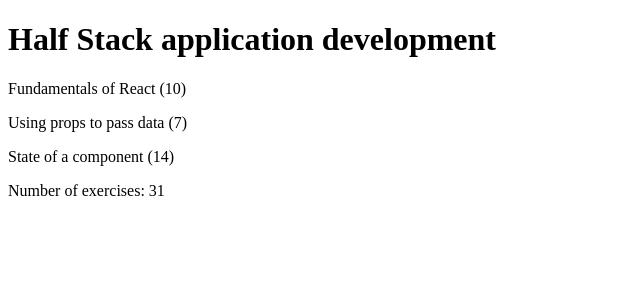
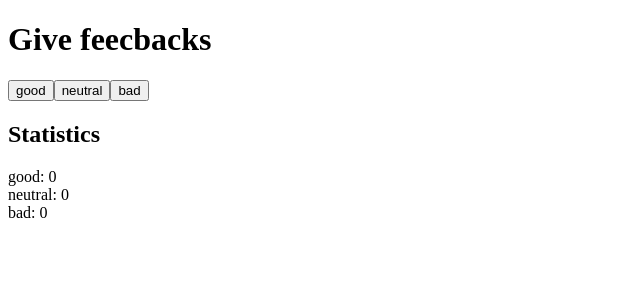
Before and after one commit to AlbertoSSC/FullStackOpen, a React (Vite) app in the folder part01/: page / in a window 1280 px wide. Shown: the top 300 px of the page, without its empty margins (0-640 px from the left). Built offline with nearby package versions, Linux system fonts and the light colour scheme.

Commit message:
part01: exercise 1.6, unicafe step1

```diff
--- a/part01/src/App.jsx
+++ b/part01/src/App.jsx
@@ -1,31 +1,26 @@
+import { useState } from "react";
+import { Total } from "./Components/Total";
 import { Header } from "./Components/Header";
-import { Content } from "./Components/Content";
-import { Total } from "./Components/Total";
+import { ButtonComp } from "./Components/Button";
 
 const App = () => {
-  const course = {
-    name: "Half Stack application development",
-    parts: [
-      {
-        name: "Fundamentals of React",
-        exercises: 10,
-      },
-      {
-        name: "Using props to pass data",
-        exercises: 7,
-      },
-      {
-        name: "State of a component",
-        exercises: 14,
-      },
-    ],
-  };
+  // save clicks of each button to its own state
+  const [good, setGood] = useState(0);
+  const [neutral, setNeutral] = useState(0);
+  const [bad, setBad] = useState(0);
+
+  const title = "Give feecbacks";
 
   return (
     <>
-      <Header course={course} />
-      <Content course={course} />
-      <Total course={course} />
+      <Header title={title} />
+
+      <ButtonComp handleClick={() => setGood(good + 1)} text="good" />
+      <ButtonComp handleClick={() => setNeutral(neutral + 1)} text="neutral" />
+      <ButtonComp handleClick={() => setBad(bad + 1)} text="bad" />
+
+      <h2>Statistics</h2>
+      <Total goodCount={good} neutralCount={neutral} badCount={bad} />
     </>
   );
 };
--- /dev/null
+++ b/part01/src/Components/Button.jsx
@@ -0,0 +1,3 @@
+export const ButtonComp = ({ handleClick, text }) => {
+  return <button onClick={handleClick}>{text}</button>;
+};
--- a/part01/src/Components/Content.jsx
+++ /dev/null
@@ -1,11 +0,0 @@
-import { Part } from "./Part";
-
-export const Content = (props) => {
-  return (
-    <div>
-      <Part part={props.course.parts[0]} />
-      <Part part={props.course.parts[1]} />
-      <Part part={props.course.parts[2]} />
-    </div>
-  );
-};
--- a/part01/src/Components/Header.jsx
+++ b/part01/src/Components/Header.jsx
@@ -1,3 +1,3 @@
 export const Header = (props) => {
-  return <h1>{props.course.name}</h1>;
+  return <h1> {props.title} </h1>;
 };
--- a/part01/src/Components/Part.jsx
+++ /dev/null
@@ -1,7 +0,0 @@
-export const Part = (props) => {
-  return (
-    <p>
-      {props.part.name} ({props.part.exercises})
-    </p>
-  );
-};
--- a/part01/src/Components/Total.jsx
+++ b/part01/src/Components/Total.jsx
@@ -1,10 +1,11 @@
 export const Total = (props) => {
   return (
-    <p>
-      Number of exercises:{" "}
-      {props.course.parts[0].exercises +
-        props.course.parts[1].exercises +
-        props.course.parts[2].exercises}
-    </p>
+    <>
+      <span>good: {props.goodCount}</span>
+      <br />
+      <span>neutral: {props.neutralCount}</span>
+      <br />
+      <span>bad: {props.badCount}</span>
+    </>
   );
 };
```
